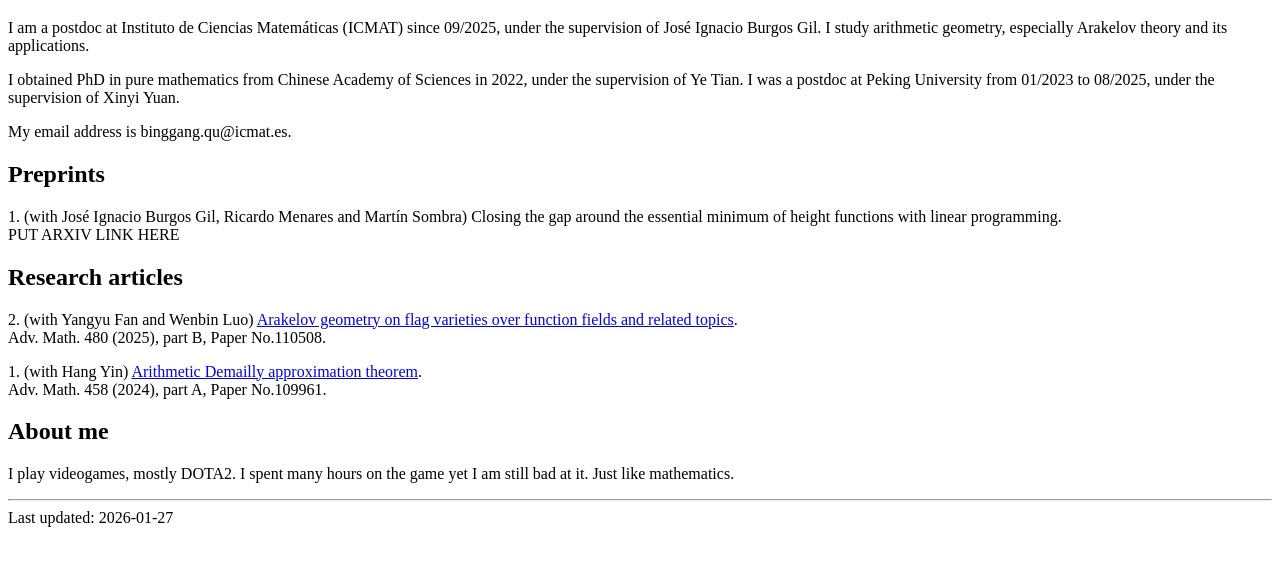
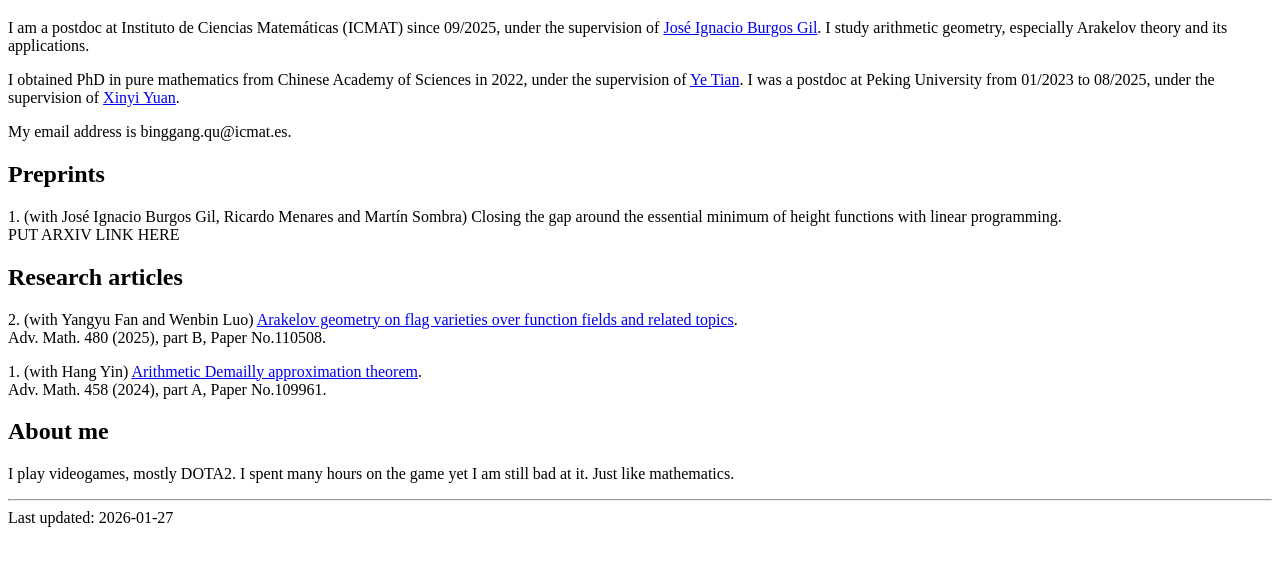
Before and after one commit to qubinggang/qubinggang.github.io, a plain HTML site: page index.html in a window 1280 px wide. Shown: the part 70-636 px from the top of the page. Drawn offline with Linux system fonts and the light colour scheme.

Commit message:
Update index.html

```diff
--- a/index.html
+++ b/index.html
@@ -12,10 +12,10 @@
       <div class="titleblock">
         <h1>曲炳钢 Binggang Qu</h1>
         <p>
-          I am a postdoc at Instituto de Ciencias Matemáticas (ICMAT) since 09/2025, under the supervision of José Ignacio Burgos Gil. I study arithmetic geometry, especially Arakelov theory and its applications.
+          I am a postdoc at Instituto de Ciencias Matemáticas (ICMAT) since 09/2025, under the supervision of <a href="https://www.icmat.es/miembros/burgos/">José Ignacio Burgos Gil</a>. I study arithmetic geometry, especially Arakelov theory and its applications.
         </p>
         <p>
-        I obtained PhD in pure mathematics from Chinese Academy of Sciences in 2022, under the supervision of Ye Tian. I was a postdoc at Peking University from 01/2023 to 08/2025, under the supervision of Xinyi Yuan.
+        I obtained PhD in pure mathematics from Chinese Academy of Sciences in 2022, under the supervision of <a href="https://www.mcm.ac.cn/faculty/tianye/201409/t20140916_1092889.html">Ye Tian</a>. I was a postdoc at Peking University from 01/2023 to 08/2025, under the supervision of <a href="http://faculty.bicmr.pku.edu.cn/~yxy/">Xinyi Yuan</a>.
         </p>
         <p>
           My email address is binggang.qu@icmat.es.
```
